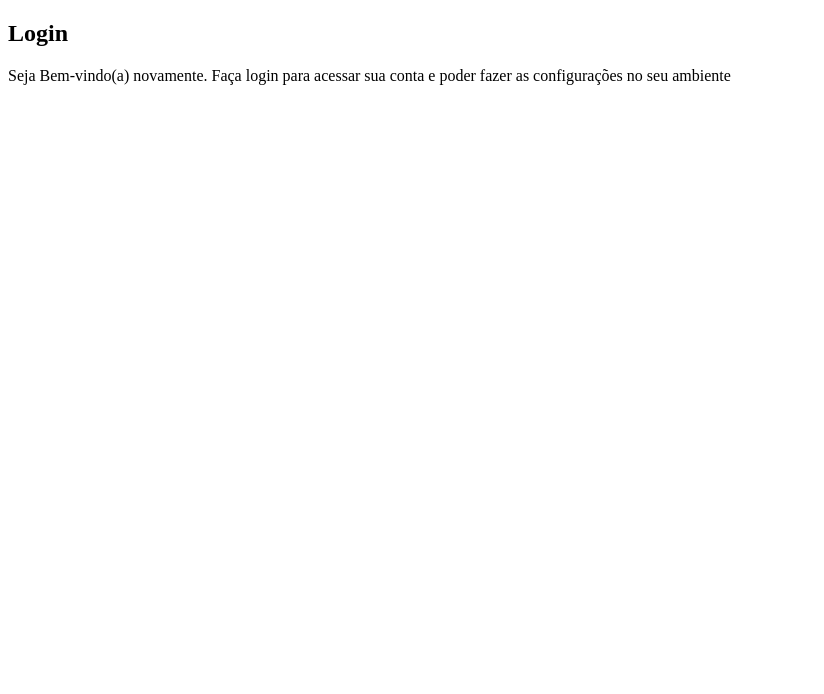
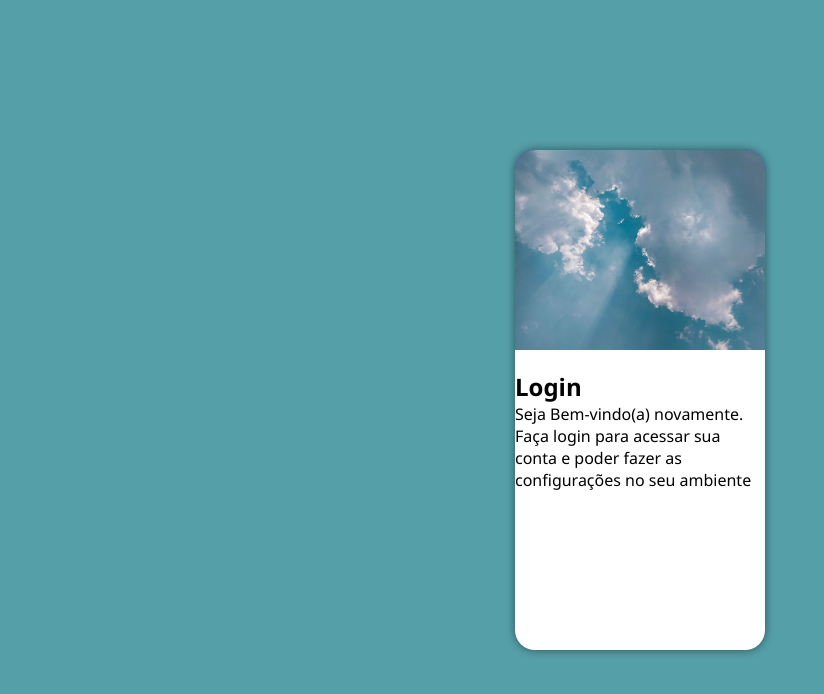
Before and after one commit to neurisss/projeto-login, a plain HTML site: page index.html in a window 1280 px wide. Shown: the whole page, without its empty margins (0-824 px from the left). Drawn offline with Linux system fonts and the light colour scheme.

Commit message:
atualização projeto login

```diff
--- a/estilos/style.css
+++ b/estilos/style.css
@@ -1 +1,52 @@
 @charset "UTF-8";
+
+
+
+* {
+    font-family: 'Segoe UI', Tahoma, Geneva, Verdana, sans-serif;
+    padding: 0px;
+    margin: 0px;
+    box-sizing: border-box;
+}
+
+body, html {
+    background-color: rgb(85, 159, 169);
+    height: 100vh;
+    width: 100vw;
+}
+
+main {
+    height: relative;
+    height: 100vh;
+    width: 100vw;
+}
+
+section#login {
+    position: relative;
+    top: 50%;
+    left: 50%;
+    transform: translate(-50%, -50%);
+    overflow: hidden;
+
+    background-color: white;
+    width: 250px;
+    height: 500px;
+    border-radius: 20px;
+    box-shadow: 0px 0px 10px rgba(0, 0, 0, 0.492);
+}
+
+section#login > div#imagem {
+    display: block;
+    background: blue url(../imagens/pexels-prashant-gautam-3783385.jpg) no-repeat;
+    background-size: cover;
+    background-position: center center;
+    height: 200px;
+
+}
+
+section#login > div#formulario {
+    display: block;
+    padding: 10px;
+
+
+}
```
